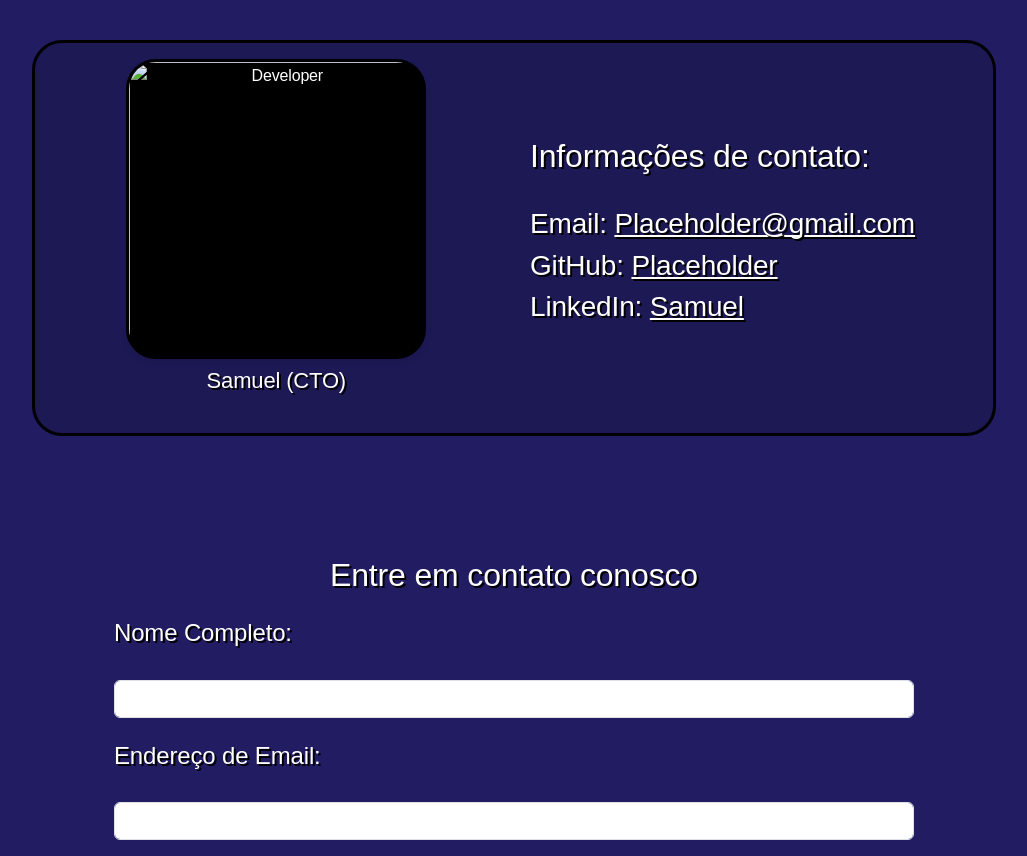
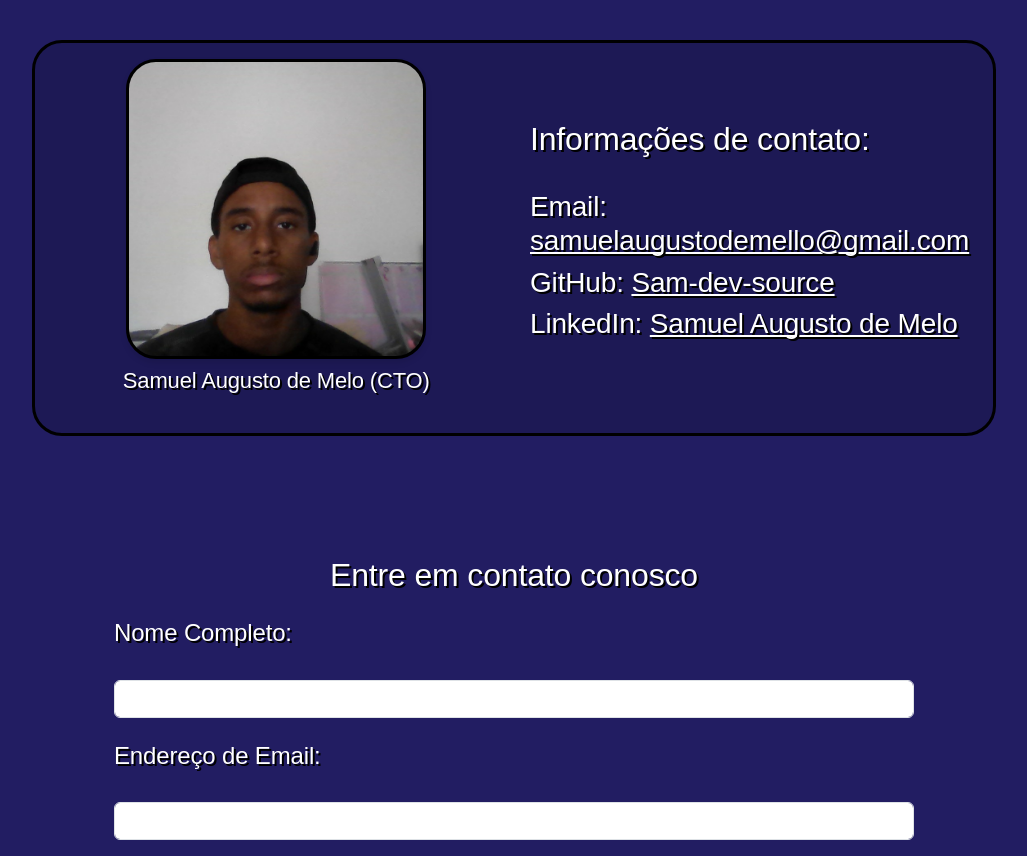
Before and after one commit to ianandrade605/Primeiro-site---empresa, a plain HTML site: page site empresa/contato.html in a window 1280 px wide. Shown: the part 2419-3275 px from the top of the page, without its empty margins (126-1153 px from the left). Drawn offline with nearby package versions, Linux system fonts and the light colour scheme.

Commit message:
Add files via upload

```diff
--- a/site empresa/contato.html
+++ b/site empresa/contato.html
@@ -102,7 +102,7 @@
               <ul role="list" class="con_list">
                 <li><p class="h2">Informações de contato:</p></li><br>
                 <li><p class="h3">Email: <a target="_blank" href="mailto:arthur.sato21@gmail.com">arthur.sato21@gmail.com</a></p></li>
-                <li><p class="h3">GitHub: <a target="_blank" href="https://github.com/arthursatop"> arthursatop</a></p></li>
+                <li><p class="h3">GitHub: <a target="_blank" href="https://github.com/arthursatop">arthursatop</a></p></li>
                 <li><p class="h3">LinkedIn: <a target="_blank" href="https://www.linkedin.com/in/arthur-sato-a51432333/">Arthur Sato</a></p></li>
               </ul>
             </div>
@@ -112,16 +112,16 @@
           <div class="cartao flex">
             <figure class=" text_center">
               <img class="foto" width="200px" height="200px"
-                src="assets/"
+                src="assets/Samuel augusto.jpeg"
                 alt="Developer" class="about_img" />
-              <figcaption class="about_caption " style="font-size: 22px;">Samuel (CTO)</figcaption>
+              <figcaption class="about_caption " style="font-size: 22px;">Samuel Augusto de Melo (CTO)</figcaption>
             </figure>
             <div class="text_center testo preto">
               <ul role="list" class="con_list">
                 <li><p class="h2">Informações de contato:</p></li><br>
-                <li><p class="h3">Email: <a target="_blank" href="mailto:placeholder@gmail.com">Placeholder@gmail.com</a></p></li>
-                <li><p class="h3">GitHub: <a target="_blank" href="https://github.com">Placeholder</a></p></li>
-                <li><p class="h3">LinkedIn: <a target="_blank" href="https://www.linkedin.com">Samuel</a></p></li>
+                <li><p class="h3">Email: <a target="_blank" href="mailto:samuelaugustodemello@gmail.com">samuelaugustodemello@gmail.com</a></p></li>
+                <li><p class="h3">GitHub: <a target="_blank" href="https://github.com/Sam-dev-source">Sam-dev-source</a></p></li>
+                <li><p class="h3">LinkedIn: <a target="_blank" href="https://www.linkedin.com/in/samuel-augusto-de-melo-037298401/">Samuel Augusto de Melo</a></p></li>
               </ul>
             </div>
           </div>
@@ -144,7 +144,7 @@
               <textarea class="form-control mt-4" name="message" id="message" rows="5" required></textarea>
             </div>
             <!-- <input class="btn btn-primary btn-block mt-4" type="submit" name="submit" value="Enviar"> -->
-            <input href="novidades.html" class="btn btn-primary btn-block mt-4" type="submit" value="Enviar">
+            <input onclick="mudarCor" href="novidades.html" class="btn btn-primary btn-block mt-4" type="submit" value="Enviar">
           </form>
       </section>
       <footer>
@@ -157,5 +157,10 @@
         </section>
       </footer>
     </div>
+    <!-- <script>
+        function mudarCor() {
+            document.getElementsByClassName("btn").style.backgroundcolor = "lightblue";
+        }
+    </script> -->
   </body>
 </html>
```
Also changed, not shown: site empresa/novidades.html (+1 -0 lines), site empresa/sobre.html (+6 -6 lines), site empresa/assets/Samuel augusto.jpeg (added).
